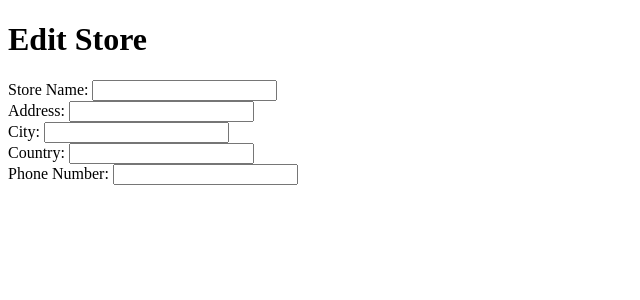
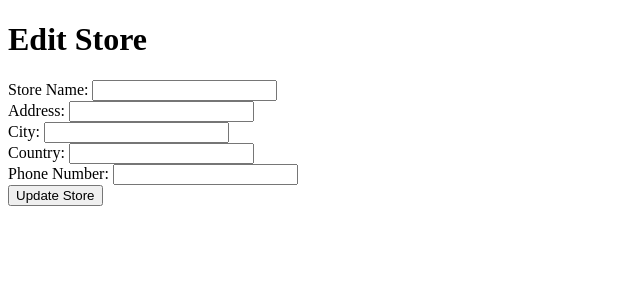
Before and after one commit to ksr1997/DBMS_Project, a Flask app: page /edit_store/1 in a window 1280 px wide. Shown: the top 300 px of the page, without its empty margins (0-640 px from the left). Run offline with Flask 3, Linux system fonts and the light colour scheme; data that the repository does not hold is empty; some libraries are stand-ins or nearby versions.

Commit message:
fixed few bugs

```diff
--- a/templates/edit_store.html
+++ b/templates/edit_store.html
@@ -20,4 +20,8 @@
         <input type="text" name="country" id="country" value="{{ store[4] }}" required><br>
         <label for="phone_number">Phone Number:</label>
         <input type="text" name="phone_number" id="phone_number" value="{{ store[5] }}" required><br>
-        <button
+        <button type="submit">Update Store</button>
+    </form>
+</body>
+
+</html>
```
Also changed, not shown: app.py (+18 -0 lines).
